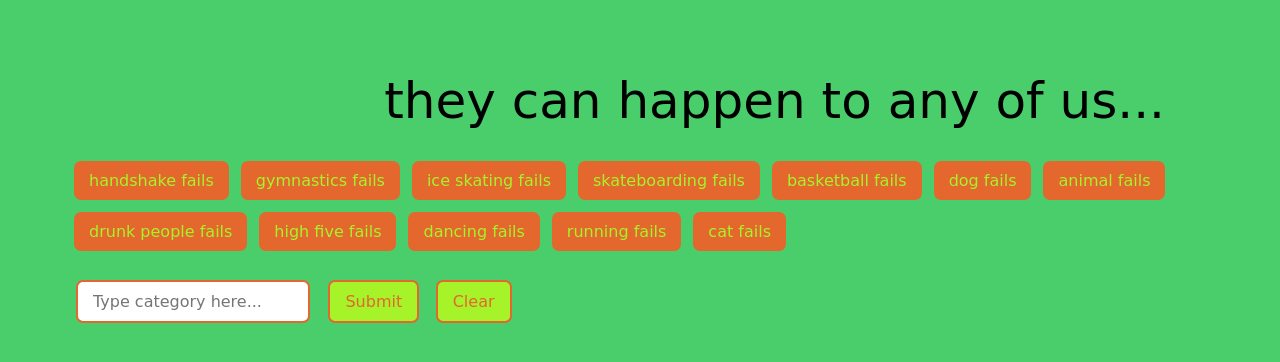
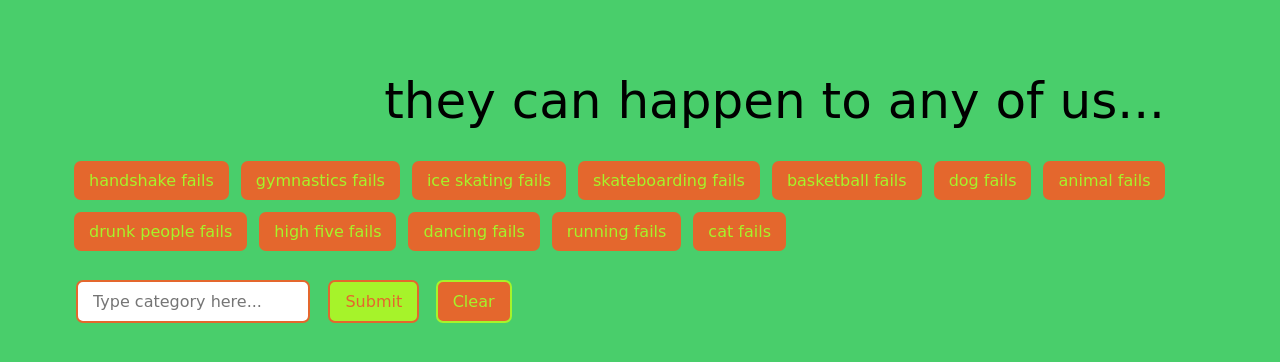
Before and after one commit to jacobwsmith19/GifTastic, a plain HTML site: page index.html in a window 1280 px wide. Drawn offline with nearby package versions, Linux system fonts and the light colour scheme; a web font is replaced by a local one.

Commit message:
styled 'clear' button

```diff
--- a/assets/css/style.css
+++ b/assets/css/style.css
@@ -55,23 +55,24 @@ small {
 }
 
 #add-button:hover, #add-button:active {
-	background: #0d7434;
+	background: #14a84d;
 }
 
 #clear-button {
     font-size: 16px;
     font-family: 'Londrina Solid', cursive;
-	background: rgb(166, 243, 42);
-	color: #e4672d;
+	color: rgb(166, 243, 42);
+	background: #e4672d;
     border: 2px solid;
-    border-color: #e4672d;
+    border-color: rgb(166, 243, 42);
 	padding: 10px 15px;
 	margin: 6px;
 	border-radius: 7px;
 }
 
 #clear-button:hover, #clear-button:active {
-	background: #0d7434;
+	background: #f80c0c;
+	color:white;
 }
 
 #new-input {
```
